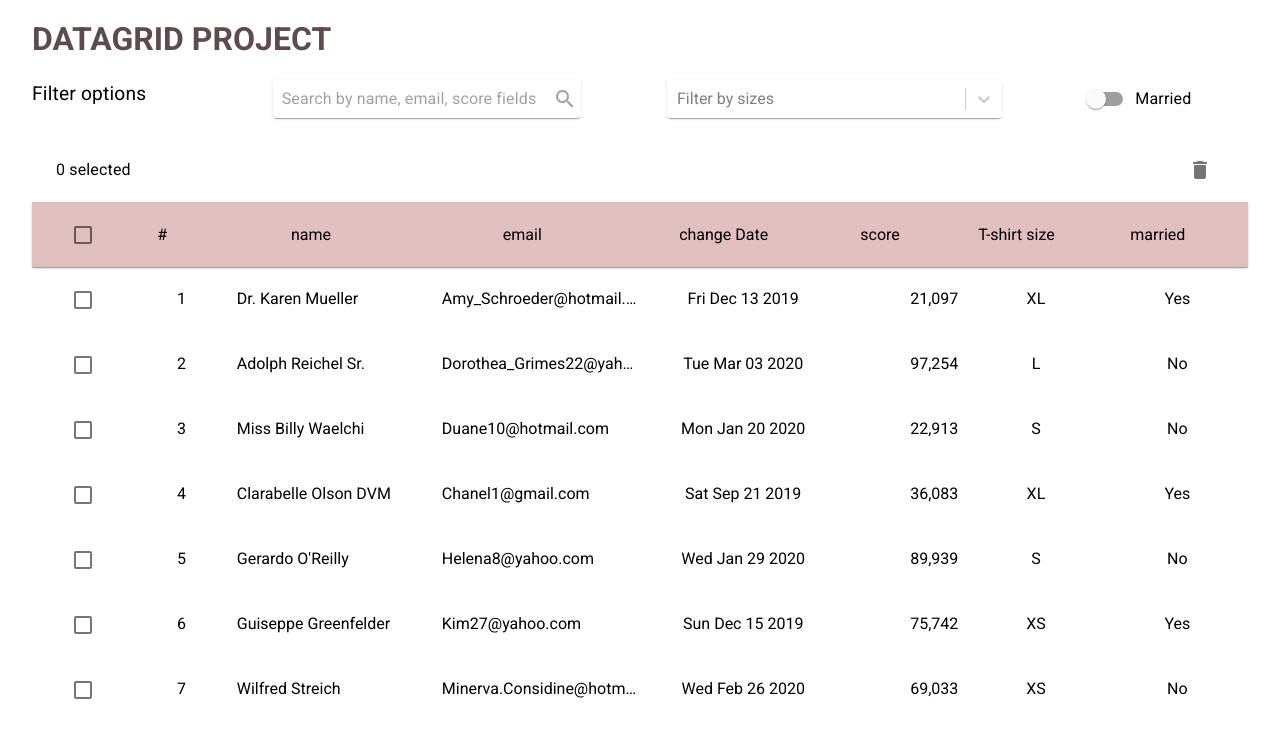
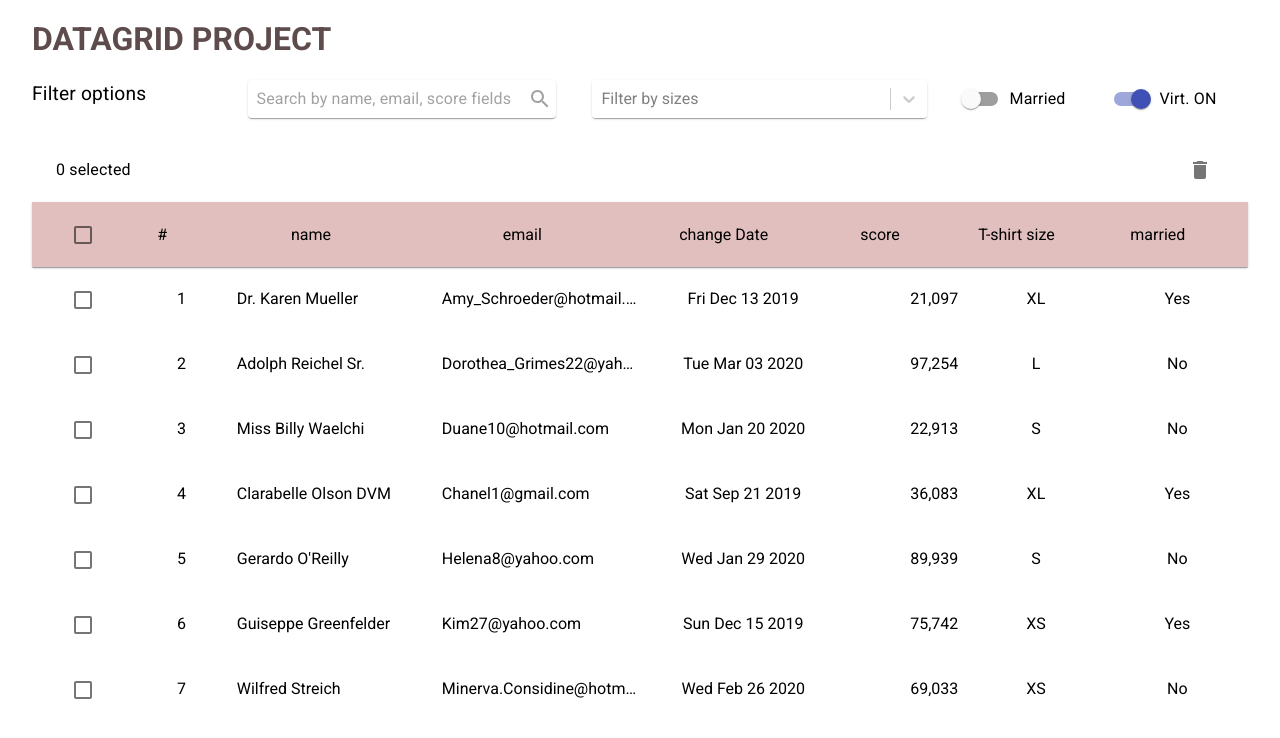
Before and after one commit to slolkunchik/datagrid, a React (Create React App) app: page / in a window 1280 px wide. Shown: the top 738 px of the page. Built offline with nearby package versions, Linux system fonts and the light colour scheme.

Commit message:
feat: add switch for virtualization

```diff
--- a/src/actions/actionCreator.js
+++ b/src/actions/actionCreator.js
@@ -4,29 +4,35 @@ import {
   ACTION_SELECT_VALUE_CHANGED,
   ACTION_SWITCH_CHANGED,
   ACTION_DATA_CHANGED,
+  ACTION_VIRT_CHANGED,
 } from '../constants'
 
-export const sortSettingsChanged = (newTableHeadData)=> ({
+export const sortSettingsChanged = (newTableHeadData) => ({
   type: ACTION_SORT_SETTINGS_CHANGED,
   newTableHeadData
 })
 
-export const filterSearchValueChanged = (newSearchValue)=> ({
+export const filterSearchValueChanged = (newSearchValue) => ({
   type: ACTION_SEARCH_VALUE_CHANGED,
   newSearchValue
 })
 
-export const filterSelectValueChanged = (newSelectValue)=> ({
+export const filterSelectValueChanged = (newSelectValue) => ({
   type: ACTION_SELECT_VALUE_CHANGED,
   newSelectValue
 })
 
-export const filterSwitchValueChanged = (newSwitchPosition)=> ({
+export const filterSwitchValueChanged = (newSwitchPosition) => ({
   type: ACTION_SWITCH_CHANGED,
   newSwitchPosition
 })
 
-export const dataChanged = (newStudentsData)=> ({
+export const dataChanged = (newStudentsData) => ({
   type: ACTION_DATA_CHANGED,
   newStudentsData
 })
+
+export const isVirtualizationOn = (isVirtualizationCheck) => ({
+  type: ACTION_VIRT_CHANGED,
+  isVirtualizationCheck
+})
--- a/src/components/deletePanel/deletePanel-styles.js
+++ b/src/components/deletePanel/deletePanel-styles.js
@@ -4,6 +4,7 @@ const style = makeStyles( theme => ({
   root: {
     paddingLeft: theme.spacing(2),
     paddingRight: theme.spacing(1),
+    justifyContent: 'space-between',
   },
   highlight:
     theme.palette.type === 'light'
--- a/src/components/searchPanel/searchPanel.js
+++ b/src/components/searchPanel/searchPanel.js
@@ -6,7 +6,12 @@ import InputBase from '@material-ui/core/InputBase'
 import Select from './select/select'
 import Switch from './switch/switch'
 
-export default function({ handleSearchChange, handleSelectChange, handleSwitchChange, value }) {
+export default function({ handleSearchChange,
+                          handleSelectChange,
+                          handleSwitchChange,
+                          value,
+                          isVirtualizationOn,
+                          handleIsVirtualizationCheck }) {
   const classes = useStyles()
 
   return (
@@ -24,7 +29,12 @@ export default function({ handleSearchChange, handleSelectChange, handleSwitchCh
           <SearchIcon className={classes.icon}/>
         </Paper>
         <Select onChange={handleSelectChange} />
-        <Switch handleSwitchChange={handleSwitchChange}/>
+        <Switch handleSwitchChange={handleSwitchChange} label='Married'/>
+        <Switch
+          handleSwitchChange={(event)=> handleIsVirtualizationCheck(event)}
+          label={isVirtualizationOn ? 'Virt. ON' : 'Virt. OFF'}
+          checked={isVirtualizationOn}
+          title='switch virtualization'/>
       </div>
     </section>
   )
--- a/src/components/searchPanel/switch/switch.js
+++ b/src/components/searchPanel/switch/switch.js
@@ -2,7 +2,7 @@ import React from 'react'
 import FormControlLabel from '@material-ui/core/FormControlLabel'
 import Switch from '@material-ui/core/Switch'
 
-export default function({ handleSwitchChange }) {
+export default function({ handleSwitchChange, label, checked }) {
   return (
     <FormControlLabel
       control={
@@ -10,9 +10,10 @@ export default function({ handleSwitchChange }) {
           onChange={handleSwitchChange}
           value="checkedB"
           color="primary"
+          checked={checked}
         />
       }
-      label="Married"
+      label={label}
     />
   )
 }
--- a/src/constants.js
+++ b/src/constants.js
@@ -5,3 +5,4 @@ export const ACTION_SEARCH_VALUE_CHANGED = 'ACTION_SEARCH_VALUE_CHANGED'
 export const ACTION_SELECT_VALUE_CHANGED = 'ACTION_SELECT_VALUE_CHANGED'
 export const ACTION_SWITCH_CHANGED = 'ACTION_SWITCH_CHANGED'
 export const ACTION_DATA_CHANGED = 'ACTION_DATA_CHANGED'
+export const ACTION_VIRT_CHANGED = 'ACTION_VIRT_CHANGED'
--- a/src/containers/searchPanelContainer/searchPanelContainer.js
+++ b/src/containers/searchPanelContainer/searchPanelContainer.js
@@ -1,13 +1,19 @@
 import React, {useEffect, useState} from 'react'
-import { useDispatch } from 'react-redux'
+import { useDispatch, useSelector } from 'react-redux'
 import SearchPannel from '../../components/searchPanel/searchPanel'
 import {
   filterSearchValueChanged,
   filterSelectValueChanged,
   filterSwitchValueChanged,
+  isVirtualizationOn,
 } from '../../actions/actionCreator'
 
 export default function() {
+  const {
+    isVirtOn,
+  } = useSelector(state => ({
+    isVirtOn: state.virtualization.isChecked,
+  }))
   const [searchInputValue, setSearchValue] = useState('')
   const dispatch = useDispatch()
   const handleSelectChange = (event) => {
@@ -33,6 +39,8 @@ export default function() {
       handleSelectChange={handleSelectChange}
       handleSwitchChange={event => dispatch(filterSwitchValueChanged(event.target.checked))}
       value = {searchInputValue}
+      isVirtualizationOn={isVirtOn}
+      handleIsVirtualizationCheck={(event)=> dispatch(isVirtualizationOn(event.target.checked))}
     />
   )
 }
--- a/src/containers/tableContainer/tableContainer.js
+++ b/src/containers/tableContainer/tableContainer.js
@@ -19,18 +19,19 @@ export default function CustomTableContainer() {
     searchValue,
     searchFieldsArray,
     selectValue,
-    isMarriedChecked
+    isMarriedChecked,
+    isVirtualizationOn,
   } = useSelector(state => ({
     initialStudentsData: state.tableData.initialStudentsData,
     searchValue: state.filters.searchValue,
     searchFieldsArray: state.filters.searchFieldsArray,
     selectValue: state.filters.selectValue,
     isMarriedChecked: state.filters.isMarriedChecked,
+    isVirtualizationOn: state.virtualization.isChecked,
   }))
 
   const [studentsData, setStudentsData] =  useState(_.cloneDeep(initialStudentsData))
   const [selectedRows, setSelectedRows] = useState([])
-  const isVirtualizationOn = true
 
   const handleSortClick = (el, isShiftPressed) => {
     const arrayToSort = isShiftPressed ? studentsData : _.cloneDeep(initialStudentsData)
@@ -91,7 +92,8 @@ export default function CustomTableContainer() {
     <>
       <DeletePanel
         selectedNumber={selectedRows.length}
-        onDeleteClick={handleDeleteClick}/>
+        onDeleteClick={handleDeleteClick}
+      />
       <div
         className={classes.container}>
         <div
--- a/src/data/studentsData.js
+++ b/src/data/studentsData.js
@@ -41,6 +41,6 @@ const makeFake = (index) => {
   };
 };
 
-const data = [...new Array(100)].map((_, index) => makeFake(index))
+const data = [...new Array(1000)].map((_, index) => makeFake(index))
 
 export default data
--- /dev/null
+++ b/src/reducers/isVirtOnReducer.js
@@ -0,0 +1,23 @@
+import {
+  ACTION_VIRT_CHANGED,
+} from '../constants'
+
+const virtualization = {
+  isChecked: true,
+}
+
+const isVirtOnReducer = (state = virtualization,
+                          {type, isVirtualizationCheck}) => {
+
+  switch (type) {
+    case ACTION_VIRT_CHANGED:
+      return {
+        ...state,
+        isChecked: isVirtualizationCheck,
+      };
+    default:
+      return state;
+  }
+}
+
+export default isVirtOnReducer
--- a/src/reducers/rootReducer.js
+++ b/src/reducers/rootReducer.js
@@ -1,7 +1,8 @@
 import { combineReducers} from 'redux'
 import tableData from './tableSortReducer'
 import filters from './filterReducer'
+import virtualization from './isVirtOnReducer'
 
-const rootReducer = combineReducers({ tableData, filters })
+const rootReducer = combineReducers({ tableData, filters, virtualization })
 
 export  default rootReducer
```
